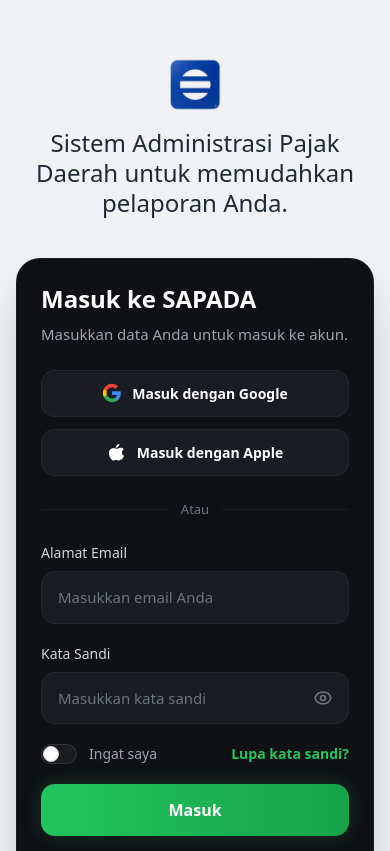
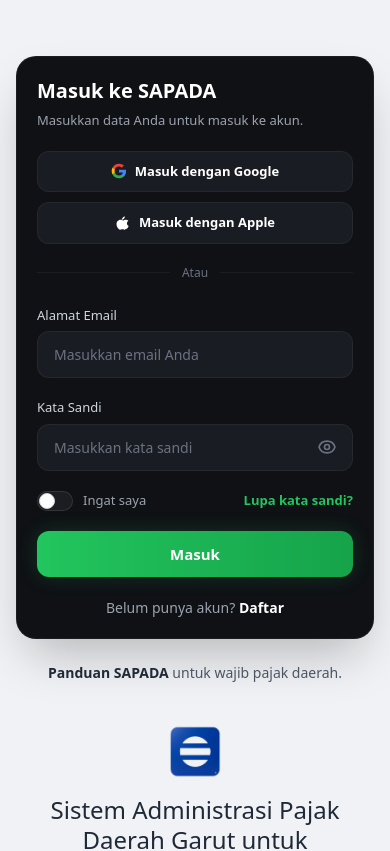
Before and after one commit to theseurhead/sapada, a Next.js app: page /login in a window 390 px wide. Shown: the top 851 px of the page. Built offline with nearby package versions, Linux system fonts and the light colour scheme.

Commit message:
style: optimize login page mobile layout and typography

```diff
--- a/app/login/page.tsx
+++ b/app/login/page.tsx
@@ -5,7 +5,7 @@ import Image from "next/image";
 export default function LoginPage() {
   return (
     <div className="min-h-screen bg-[#f0f2f5] dark:bg-[#18191a] flex items-center justify-center p-4 transition-colors duration-300">
-      <div className="w-full max-w-[980px] flex flex-col md:flex-row items-center justify-between gap-10 lg:gap-16 pt-10 pb-20">
+      <div className="w-full max-w-[980px] flex flex-col-reverse md:flex-row items-center justify-between gap-10 lg:gap-16 pt-10 pb-20">
 
         {/* Left Side: Brand & Text */}
         <div className="w-full md:w-[500px] flex flex-col items-center md:items-start text-center md:text-left pt-0 md:pt-12">
@@ -17,23 +17,23 @@ export default function LoginPage() {
             </div>
           </Link>
           <h2 className="text-2xl md:text-[28px] font-normal text-gray-800 dark:text-gray-200 leading-tight md:leading-normal max-w-[400px]">
-            Sistem Administrasi Pajak Daerah untuk memudahkan pelaporan Anda.
+            Sistem Administrasi Pajak Daerah Garut untuk memudahkan pelaporan Anda.
           </h2>
         </div>
 
         {/* Right Side: Login Form */}
         <div className="w-full md:w-[420px]">
-          <div className="bg-[#0f1115] border border-white/5 rounded-[24px] p-6 sm:p-8 shadow-2xl flex flex-col w-full text-white">
+          <div className="bg-[#0f1115] border border-white/5 rounded-[20px] md:rounded-[24px] p-5 sm:p-8 shadow-2xl flex flex-col w-full text-white">
 
-            <div className="mb-6">
-              <h3 className="text-2xl font-bold text-white mb-2">Masuk ke SAPADA</h3>
-              <p className="text-[15px] text-gray-400">Masukkan data Anda untuk masuk ke akun.</p>
+            <div className="mb-5 md:mb-6">
+              <h3 className="text-xl md:text-2xl font-bold text-white mb-1.5 md:mb-2">Masuk ke SAPADA</h3>
+              <p className="text-[13px] md:text-[15px] text-gray-400">Masukkan data Anda untuk masuk ke akun.</p>
             </div>
 
             {/* Social Buttons */}
-            <div className="flex flex-col sm:flex-row gap-3 mb-6">
-              <button type="button" className="flex-1 flex items-center justify-center gap-2.5 px-4 py-3 rounded-[14px] bg-[#1a1c23] hover:bg-[#23252d] border border-white/5 transition-colors text-[14px] font-semibold text-white">
-                <svg className="w-5 h-5" viewBox="0 0 24 24" fill="none" xmlns="http://www.w3.org/2000/svg">
+            <div className="flex flex-col sm:flex-row gap-2.5 md:gap-3 mb-5 md:mb-6">
+              <button type="button" className="flex-1 flex items-center justify-center gap-2 md:gap-2.5 px-4 py-2.5 md:py-3 rounded-[12px] md:rounded-[14px] bg-[#1a1c23] hover:bg-[#23252d] border border-white/5 transition-colors text-[13px] md:text-[14px] font-semibold text-white">
+                <svg className="w-4 h-4 md:w-5 md:h-5" viewBox="0 0 24 24" fill="none" xmlns="http://www.w3.org/2000/svg">
                   <path d="M22.56 12.25c0-.78-.07-1.53-.2-2.25H12v4.26h5.92c-.26 1.37-1.04 2.53-2.21 3.31v2.77h3.57c2.08-1.92 3.28-4.74 3.28-8.09z" fill="#4285F4"/>
                   <path d="M12 23c2.97 0 5.46-.98 7.28-2.66l-3.57-2.77c-.98.66-2.23 1.06-3.71 1.06-2.86 0-5.29-1.93-6.16-4.53H2.18v2.84C3.99 20.53 7.7 23 12 23z" fill="#34A853"/>
                   <path d="M5.84 14.09c-.22-.66-.35-1.36-.35-2.09s.13-1.43.35-2.09V7.07H2.18C1.43 8.55 1 10.22 1 12s.43 3.45 1.18 4.93l2.85-2.22.81-.62z" fill="#FBBC05"/>
@@ -41,8 +41,8 @@ export default function LoginPage() {
                 </svg>
                 Masuk dengan Google
               </button>
-              <button type="button" className="flex-1 flex items-center justify-center gap-2.5 px-4 py-3 rounded-[14px] bg-[#1a1c23] hover:bg-[#23252d] border border-white/5 transition-colors text-[14px] font-semibold text-white">
-                <svg className="w-5 h-5 text-white" viewBox="0 0 24 24" fill="currentColor">
+              <button type="button" className="flex-1 flex items-center justify-center gap-2 md:gap-2.5 px-4 py-2.5 md:py-3 rounded-[12px] md:rounded-[14px] bg-[#1a1c23] hover:bg-[#23252d] border border-white/5 transition-colors text-[13px] md:text-[14px] font-semibold text-white">
+                <svg className="w-4 h-4 md:w-5 md:h-5 text-white" viewBox="0 0 24 24" fill="currentColor">
                   <path d="M17.05 20.28c-.98.95-2.05 1.88-3.08 1.88-1.09 0-1.44-.65-3.03-.65-1.6 0-1.95.65-3.03.65-1.04 0-2.11-.93-3.08-1.88C2.5 17.5 1.15 12.33 3.65 9.42c1.23-1.42 2.89-2.3 4.54-2.3 1.54 0 2.86.97 3.86.97 1.01 0 2.59-1.12 4.39-1.12 1.48 0 2.82.61 3.73 1.62-3.23 1.94-2.73 6.55.33 7.78-.71 1.81-1.74 3.48-3.45 5.11zm-3.69-14.8c-.8.95-2.05 1.55-3.21 1.45.18-1.17.82-2.34 1.63-3.14.8-.95 2.05-1.55 3.21-1.45-.18 1.17-.82 2.34-1.63 3.14z"/>
                 </svg>
                 Masuk dengan Apple
@@ -54,34 +54,34 @@ export default function LoginPage() {
               <div className="absolute inset-0 flex items-center">
                 <div className="w-full border-t border-white/5"></div>
               </div>
-              <div className="relative flex justify-center text-[13px] font-medium">
+              <div className="relative flex justify-center text-[12px] md:text-[13px] font-medium">
                 <span className="px-3 bg-[#0f1115] text-gray-500">Atau</span>
               </div>
             </div>
 
             {/* Form */}
             <form className="flex flex-col space-y-5">
-              <div className="flex flex-col space-y-2">
-                <label htmlFor="email" className="text-sm font-medium text-gray-300">Alamat Email</label>
+              <div className="flex flex-col space-y-1.5 md:space-y-2">
+                <label htmlFor="email" className="text-[13px] md:text-sm font-medium text-gray-300">Alamat Email</label>
                 <input
                   type="email"
                   id="email"
                   name="email"
                   placeholder="Masukkan email Anda"
-                  className="w-full px-4 py-3.5 bg-[#1a1c23] border border-white/5 rounded-[14px] text-white text-[15px] focus:outline-none focus:ring-2 focus:ring-green-500/50 focus:border-green-500 transition-all placeholder-gray-500"
+                  className="w-full px-4 py-3 md:py-3.5 bg-[#1a1c23] border border-white/5 rounded-[12px] md:rounded-[14px] text-white text-[14px] md:text-[15px] focus:outline-none focus:ring-2 focus:ring-green-500/50 focus:border-green-500 transition-all placeholder-gray-500"
                   required
                 />
               </div>
 
-              <div className="flex flex-col space-y-2">
-                <label htmlFor="password" className="text-sm font-medium text-gray-300">Kata Sandi</label>
+              <div className="flex flex-col space-y-1.5 md:space-y-2">
+                <label htmlFor="password" className="text-[13px] md:text-sm font-medium text-gray-300">Kata Sandi</label>
                 <div className="relative">
                   <input
                     type="password"
                     id="password"
                     name="password"
                     placeholder="Masukkan kata sandi"
-                    className="w-full px-4 py-3.5 bg-[#1a1c23] border border-white/5 rounded-[14px] text-white text-[15px] focus:outline-none focus:ring-2 focus:ring-green-500/50 focus:border-green-500 transition-all placeholder-gray-500 pr-12"
+                    className="w-full px-4 py-3 md:py-3.5 bg-[#1a1c23] border border-white/5 rounded-[12px] md:rounded-[14px] text-white text-[14px] md:text-[15px] focus:outline-none focus:ring-2 focus:ring-green-500/50 focus:border-green-500 transition-all placeholder-gray-500 pr-12"
                     required
                   />
                   <button type="button" className="absolute right-4 top-1/2 -translate-y-1/2 text-gray-500 hover:text-white transition-colors">
@@ -98,22 +98,22 @@ export default function LoginPage() {
                 <label className="relative inline-flex items-center cursor-pointer group">
                   <input type="checkbox" value="" className="sr-only peer" />
                   <div className="w-9 h-5 bg-white/5 peer-focus:outline-none peer-focus:ring-2 peer-focus:ring-green-500/40 rounded-full peer peer-checked:after:translate-x-full peer-checked:after:border-white after:content-[''] after:absolute after:top-[2px] after:left-[2px] after:bg-white after:border-gray-300 after:border after:rounded-full after:h-4 after:w-4 after:transition-all peer-checked:bg-green-500 group-hover:after:scale-95 border border-white/10"></div>
-                  <span className="ml-3 text-sm font-medium text-gray-400 cursor-pointer group-hover:text-gray-300 transition-colors">Ingat saya</span>
+                  <span className="ml-2.5 md:ml-3 text-[13px] md:text-sm font-medium text-gray-400 cursor-pointer group-hover:text-gray-300 transition-colors">Ingat saya</span>
                 </label>
-                <Link href="/forgot-password" className="text-sm font-semibold text-green-500 hover:text-green-400 transition-colors">
+                <Link href="/forgot-password" className="text-[13px] md:text-sm font-semibold text-green-500 hover:text-green-400 transition-colors">
                   Lupa kata sandi?
                 </Link>
               </div>
 
               <button
                 type="submit"
-                className="w-full mt-2 inline-flex items-center justify-center px-6 py-3.5 rounded-[14px] bg-gradient-to-r from-[#22c55e] to-[#16a34a] hover:from-[#20b958] hover:to-[#15803d] active:scale-[0.98] text-white font-bold text-[16px] transition-all focus-visible:outline-none shadow-[0_0_20px_rgba(34,197,94,0.2)]"
+                className="w-full mt-2 inline-flex items-center justify-center px-6 py-3 md:py-3.5 rounded-[12px] md:rounded-[14px] bg-gradient-to-r from-[#22c55e] to-[#16a34a] hover:from-[#20b958] hover:to-[#15803d] active:scale-[0.98] text-white font-bold text-[15px] md:text-[16px] transition-all focus-visible:outline-none shadow-[0_0_20px_rgba(34,197,94,0.2)]"
               >
                 Masuk
               </button>
             </form>
 
-            <div className="text-center mt-6 text-[15px]">
+            <div className="text-center mt-5 md:mt-6 text-[14px] md:text-[15px]">
               <span className="text-gray-400">Belum punya akun? </span>
               <Link href="/register" className="font-semibold text-white hover:text-green-400 hover:underline transition-colors">
                 Daftar
```
